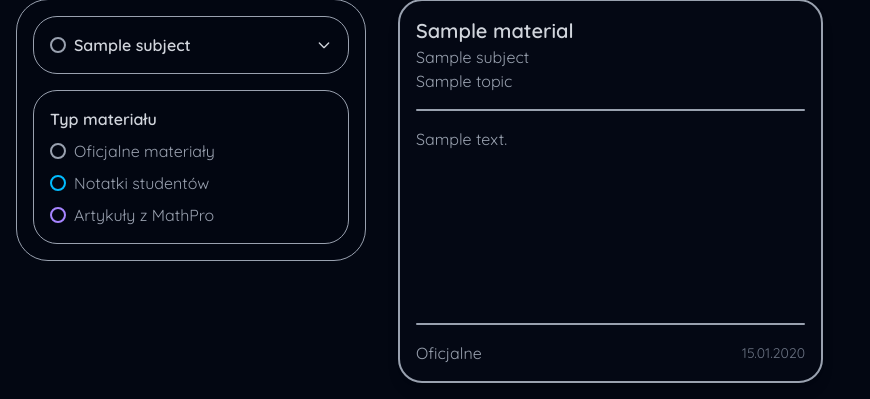
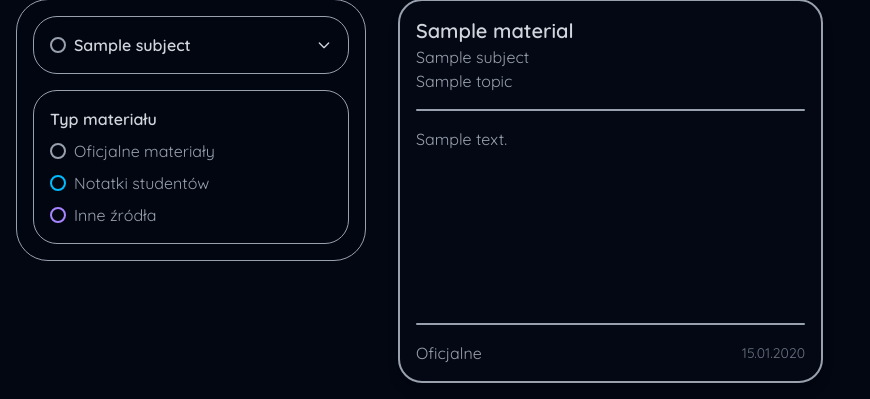
Before and after one commit to FunTomDev/liminf, a Django app: page /materials/ in a window 1280 px wide. Shown: the part 711-1110 px from the top of the page, without its empty margins (0-870 px from the left). Run offline with Django 5.2, Linux system fonts and the light colour scheme; tables that the repository leaves empty hold one stand-in row (values such as "Sample post"); style sheets or scripts are compiled from the project's sources; some libraries are stand-ins or nearby versions.

Commit message:
Renamed mathpro to article

```diff
--- a/frontend/templates/materials/materials.html
+++ b/frontend/templates/materials/materials.html
@@ -118,12 +118,12 @@
 								</label>
 							</li>
 
-							<!-- MathPro (violet) type -->
+							<!-- Article (violet) type -->
 							<li>
 								<label class="flex items-center gap-2 cursor-pointer select-none group">
-									<input type="checkbox" name="mathpro" id="mathpro" class="hidden peer material-type-checkbox" data-type="mathpro" />
+									<input type="checkbox" name="article" id="article" class="hidden peer material-type-checkbox" data-type="article" />
 									<span class="w-4 h-4 rounded-full border-2 border-violet-400 inline-block relative transition-colors group-hover:border-violet-500 peer-checked:bg-violet-400 peer-checked:border-violet-400"></span>
-									<span class="text-gray-400 transition-colors group-hover:text-violet-600 peer-checked:text-violet-300">Artykuły z MathPro</span>
+									<span class="text-gray-400 transition-colors group-hover:text-violet-600 peer-checked:text-violet-300">Inne źródła</span>
 								</label>
 							</li>
 						</ul>
```
